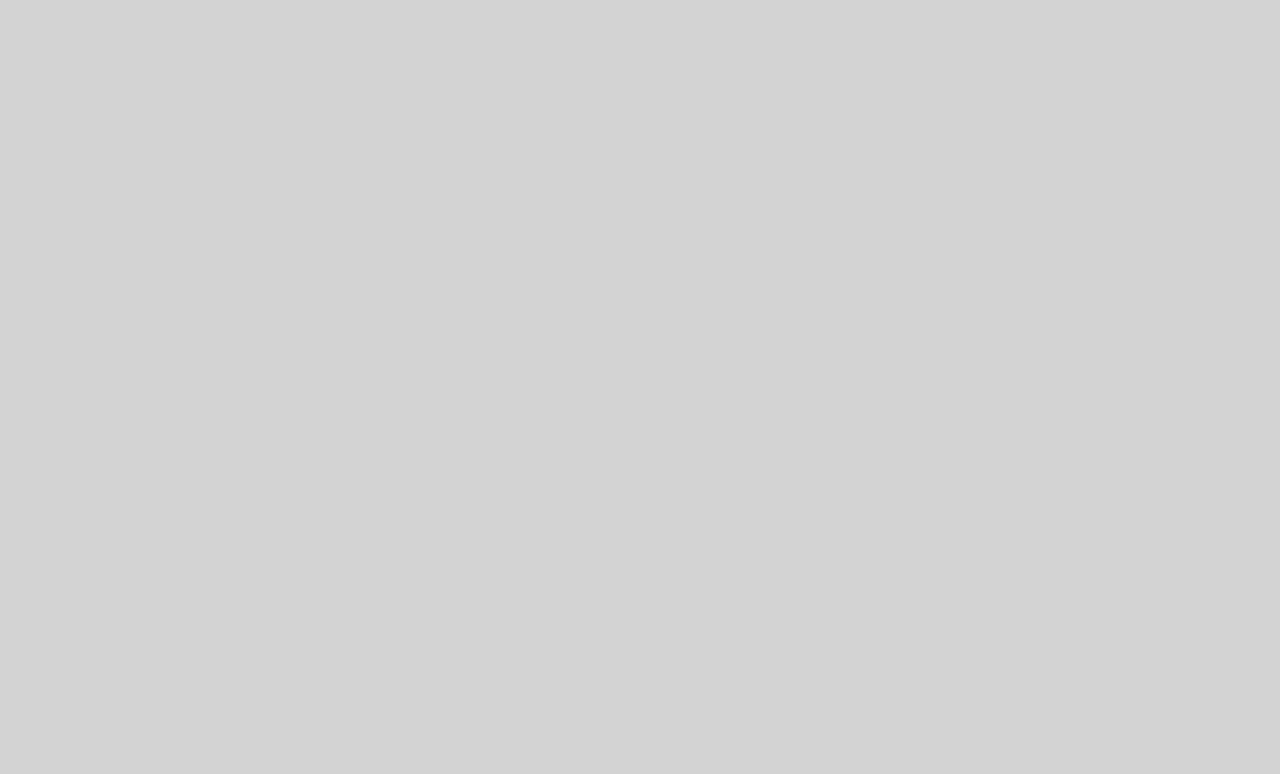
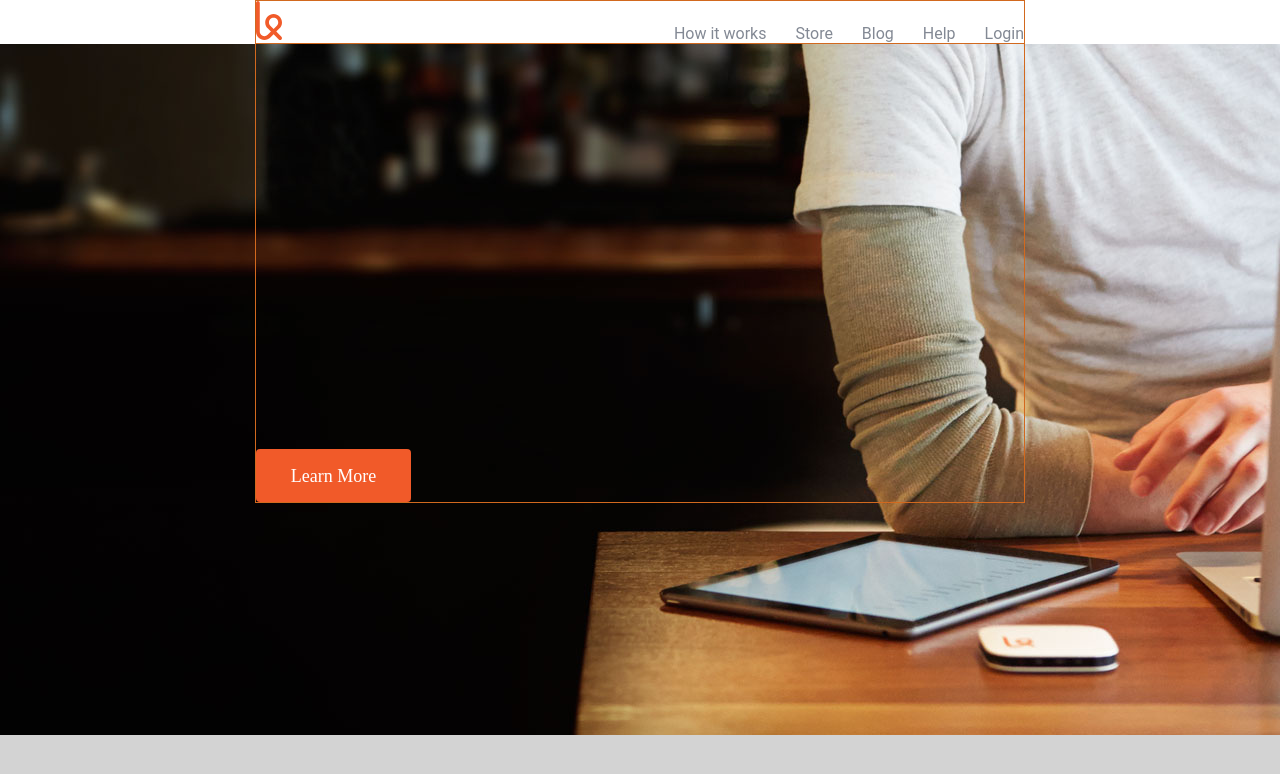
Before and after one commit to ProjectRamo/karma-clone, a plain HTML site: page index.html in a window 1280 px wide. Drawn offline with Linux system fonts and the light colour scheme.

Commit message:
Think Front End sec 4.7

```diff
--- a/CSS/style.css
+++ b/CSS/style.css
@@ -55,3 +55,98 @@ body {
 div {
     border: 1px solid Chocolate;
 }
+
+/* header style */
+.top-navigation {
+	background-color: #fff;
+	position: fixed;
+	width: 100%;
+}
+.top-navigation .links {
+	float: right;
+	color: #838994;
+	font-size: 1.04rem;
+	margin-top: 1.7rem;
+}
+.top-navigation .links li {
+	display: inline-block;
+	margin-left: 1.563rem;
+}
+
+.content {
+	margin: 0 auto;
+	width: 60%;
+}
+
+/* addede from Thinkful */
+.top-navigation .links {
+    float: right;
+    font-family: 'Roboto', sans-serif;
+    color: #838994;
+    font-size: 16px;
+    margin-top: 25px;
+    -webkit-font-smoothing: antialiased;
+}
+.top-navigation .links li {
+    display: inline-block;
+    margin-left: 25px;
+}
+.top-navigation .links .active {
+    color: #4c5058;
+    font-weight: 500;
+}
+.top-navigation .links li:hover {
+    cursor: pointer;
+    color: #333333;
+}
+
+.introduction {
+	/*background-image: url(http://thinkful-ed.github.io/karma-clone/img/first-background.jpg);*/
+	background-image: url('../assets/first-background.jpg');
+	background-position: center bottom;
+    background-repeat: no-repeat;
+    background-size: cover;
+    height: 45.938rem;
+}
+
+.big-button:hover {
+	background-color: orange;
+}
+
+.big-button {
+    text-shadow: none;
+    border-style: none;
+    border-radius: 4px;
+    padding: 16px 26px;
+    line-height: 1.33;
+    margin-top: 26rem;
+    background-color: red;
+    font-size: 32;
+    color: blue;
+    margin-0 auto;
+    display: block;
+
+    align-items: flex-start;
+	background-color: rgb(241, 90, 41);
+	border-color: rgb(241, 90, 41);
+	box-sizing: border-box;
+	color: rgb(255, 255, 255);
+	display: inline-block;
+	font-family: '.HelveticaNeueDeskInterface-Regular';
+	font-size: 18px;
+	height: 53px;
+	padding-bottom: 16px;
+	padding-left: 24px;
+	padding-right: 24px;
+	padding-top: 16px;
+	text-align: center;
+	width: 155px;
+
+    /*
+    You will need to add a width to this button along with a
+    background-color, font-size, and color.
+    To center the button, you can set it's display to block so that margin:0 auto
+    will work. Also -- to space the button away from the text,
+    give it some margin-top or maybe margin-bottom on the text.*/
+
+}
--- a/index.html
+++ b/index.html
@@ -6,6 +6,24 @@
 	<title>Karma Clone</title>
 </head>
 <body>
-
+	<header class="top-navigation">
+		<div class="content">
+		<img src="assets/karma-logo copy.svg" width=26px>
+			<ul class="links">
+				<li>How it works</li>
+				<li>Store</li>
+				<li>Blog</li>
+				<li>Help</li>
+				<li>Login</li>
+			</ul>
+		</div>
+	</header>
+	<section class="introduction">
+		<div class="content">
+			<h1>Introducing Karma</h1>
+	        <h3>Bring WiFi with you, everywhere you go.</h3>
+    	    	<button class="big-button">Learn More</button>
+		</div>
+	</section>
 </body>
 </html>
```
Also changed, not shown: assets/first-background.jpg (added), assets/karma-logo copy.svg (added), 1 other file.
